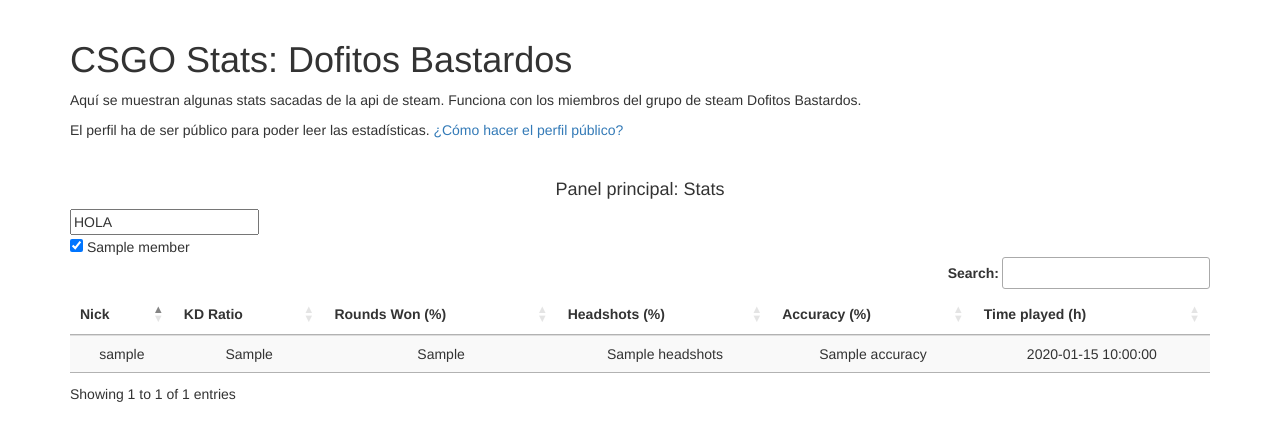
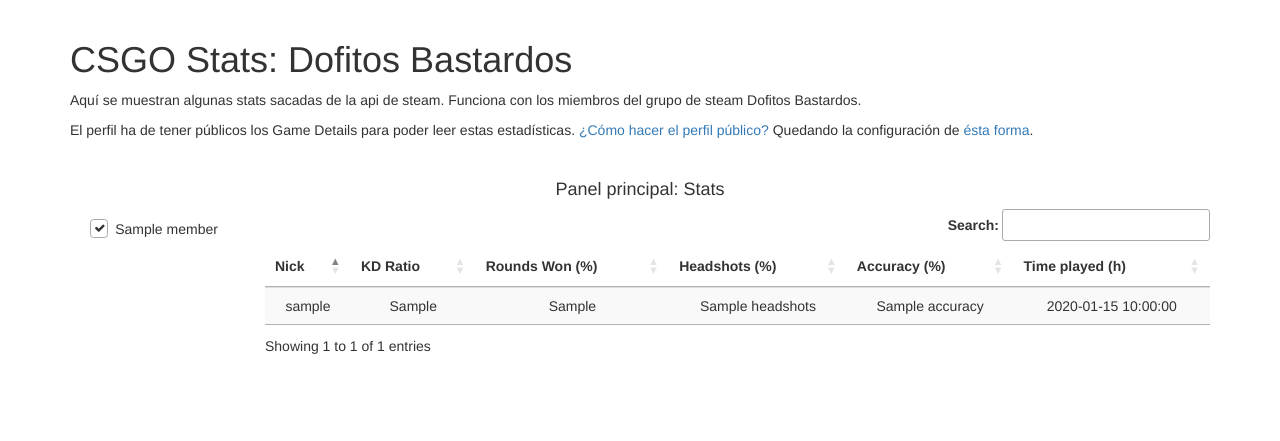
Before and after one commit to uborzz/flask-csgo, a Flask app: template templates/base.html in a window 1280 px wide. Shown: the part 52-493 px from the top of the page. Run offline with Flask 2, Linux system fonts and the light colour scheme; the template is opened without the code that fills it: most values are stand-ins (such as "Sample title", 1, 10 or a date in 2020); some libraries are stand-ins or nearby versions.

Commit message:
menu filter players con checkboxes done

```diff
--- a/__init__.py
+++ b/__init__.py
@@ -123,7 +123,7 @@
     players = list(dofitos_general_stats_db.find())
     # names tendrá solamente una lista simple, los diccionarios de dentro tienen tipos de datos de mongo
     # no le mola al jinja para pasar la variable al javascript.
-    return render_template('base.html', all_players=players, names=[member['nick'] for member in players])
+    return render_template('base.html', all_players=players, names=sorted([member['nick'] for member in players]))
 
 @app.route('/raw/<member_id>')
 def raw(member_id):
--- a/static/script.js
+++ b/static/script.js
@@ -5,7 +5,7 @@
 })
 
 document.all_members = null
-document.selected_members = []
+document.selected_members = [] //pendiente guardar en cookie/local storage la seleccion
 document.string_members = ""
 
 function myFunc(vars) {
@@ -13,19 +13,25 @@
     return vars
 }
 
+function filterByNames () {
+    $('#principal').DataTable().column(0).search($('#cont').val(), true, false).draw();
+}
+
 $( document ).ready(function() {
-    console.log( "ready!" )
+    console.log( "document ready!" )
 
-    // SEGUIR AKI
     $('#boxes').on('change', function(){
-        document.selected_members = []
-        $("#boxes").each(function(){
+        var selected = []
+
+        $.each($("input[name='names']:checked"), function(){
             console.log($(this).val())
-            document.selected_members.push($(this).val());
+            selected.push($(this).val());
         });
-        document.string_members = document.selected_members.toString()
+
+        document.string_members = selected.join("|")
         $('#cont').val(document.string_members)
         console.log(document.string_members)
+        filterByNames()
     });
 });
 
--- /dev/null
+++ b/static/styles.css
@@ -0,0 +1,58 @@
+.checkbox label:after,
+.radio label:after {
+    content: '';
+    display: table;
+    clear: both;
+}
+
+.checkbox .cr,
+.radio .cr {
+    position: relative;
+    display: inline-block;
+    border: 1px solid #a9a9a9;
+    border-radius: .25em;
+    width: 1.3em;
+    height: 1.3em;
+    float: left;
+    margin-right: .5em;
+}
+
+.radio .cr {
+    border-radius: 50%;
+}
+
+.checkbox .cr .cr-icon,
+.radio .cr .cr-icon {
+    position: absolute;
+    font-size: .8em;
+    line-height: 0;
+    top: 50%;
+    left: 20%;
+}
+
+.radio .cr .cr-icon {
+    margin-left: 0.04em;
+}
+
+.checkbox label input[type="checkbox"],
+.radio label input[type="radio"] {
+    display: none;
+}
+
+.checkbox label input[type="checkbox"] + .cr > .cr-icon,
+.radio label input[type="radio"] + .cr > .cr-icon {
+    transform: scale(3) rotateZ(-20deg);
+    opacity: 0;
+    transition: all .3s ease-in;
+}
+
+.checkbox label input[type="checkbox"]:checked + .cr > .cr-icon,
+.radio label input[type="radio"]:checked + .cr > .cr-icon {
+    transform: scale(1) rotateZ(0deg);
+    opacity: 1;
+}
+
+.checkbox label input[type="checkbox"]:disabled + .cr,
+.radio label input[type="radio"]:disabled + .cr {
+    opacity: .5;
+}
--- a/templates/base.html
+++ b/templates/base.html
@@ -14,15 +14,26 @@
 <div class="container">
     <h1>CSGO Stats: Dofitos Bastardos</h1>
     <p>Aquí se muestran algunas stats sacadas de la api de steam. Funciona con los miembros del grupo de steam Dofitos Bastardos.</p>
-    <p>El perfil ha de ser público para poder leer las estadísticas. <a href="https://support.steampowered.com/kb_article.php?ref=4113-YUDH-6401" target="_blank">¿Cómo hacer el perfil público?</a></p>
+    <p>El perfil ha de tener públicos los Game Details para poder leer estas estadísticas. <a href="https://support.steampowered.com/kb_article.php?ref=4113-YUDH-6401" target="_blank">¿Cómo hacer el perfil público?</a> Quedando la configuración de <a href="../static/images/privacy-settings.png" target="_blank">ésta forma</a>.</p>
     <br>
     <h4 class="text-center">Panel principal: Stats</h4>
-    <input type="text" id="cont" value="HOLA">
+    <div class="row">
+        <div class="col-sm-2">
+            <input type="text" id="cont" value="" hidden>
             <div id="boxes">
                 {% for member in names %}
-        <input type="checkbox" name="{{member}}" value="{{member}}" checked> {{member}}<br>
+                 <div class="checkbox">
+                    <label style="font-size: 1em">
+                        <input name="names" type="checkbox" value="{{member}}" checked>
+                        <span class="cr"><i class="cr-icon fa fa-check"></i></span>
+                        {{member}}
+                    </label>
+                </div>
+                <!--<input type="checkbox" name="names" value="{{member}}" checked> {{member}}<br>-->
                 {% endfor %}
             </div>
+        </div>
+        <div class="col-sm-10">
             <table class="table table-striped" id="principal">
                 <thead>
                     <tr>
@@ -50,4 +61,6 @@
                 </tbody>
             </table>
         </div>
+    </div>
+</div>
 {% endblock %}
--- a/templates/layout.html
+++ b/templates/layout.html
@@ -5,6 +5,8 @@
     <meta name="viewport" content="width=device-width, initial-scale=1.0">
     <link href="http://netdna.bootstrapcdn.com/bootstrap/3.0.0/css/bootstrap.min.css" rel="stylesheet" media="screen">
     <link rel="stylesheet" type="text/css" href="https://cdn.datatables.net/1.10.19/css/jquery.dataTables.css">
+    <link type="text/css" rel="stylesheet" href="../static/styles.css">
+    <link href="//maxcdn.bootstrapcdn.com/font-awesome/4.3.0/css/font-awesome.min.css" rel="stylesheet">
 
     <script src="https://ajax.googleapis.com/ajax/libs/jquery/3.3.1/jquery.min.js"></script>
     <script type="text/javascript" charset="utf8" src="https://cdn.datatables.net/1.10.19/js/jquery.dataTables.js"></script>
```
Also changed, not shown: static/images/privacy-settings.png (added). Lines whose indentation alone changed are shown as unchanged.
